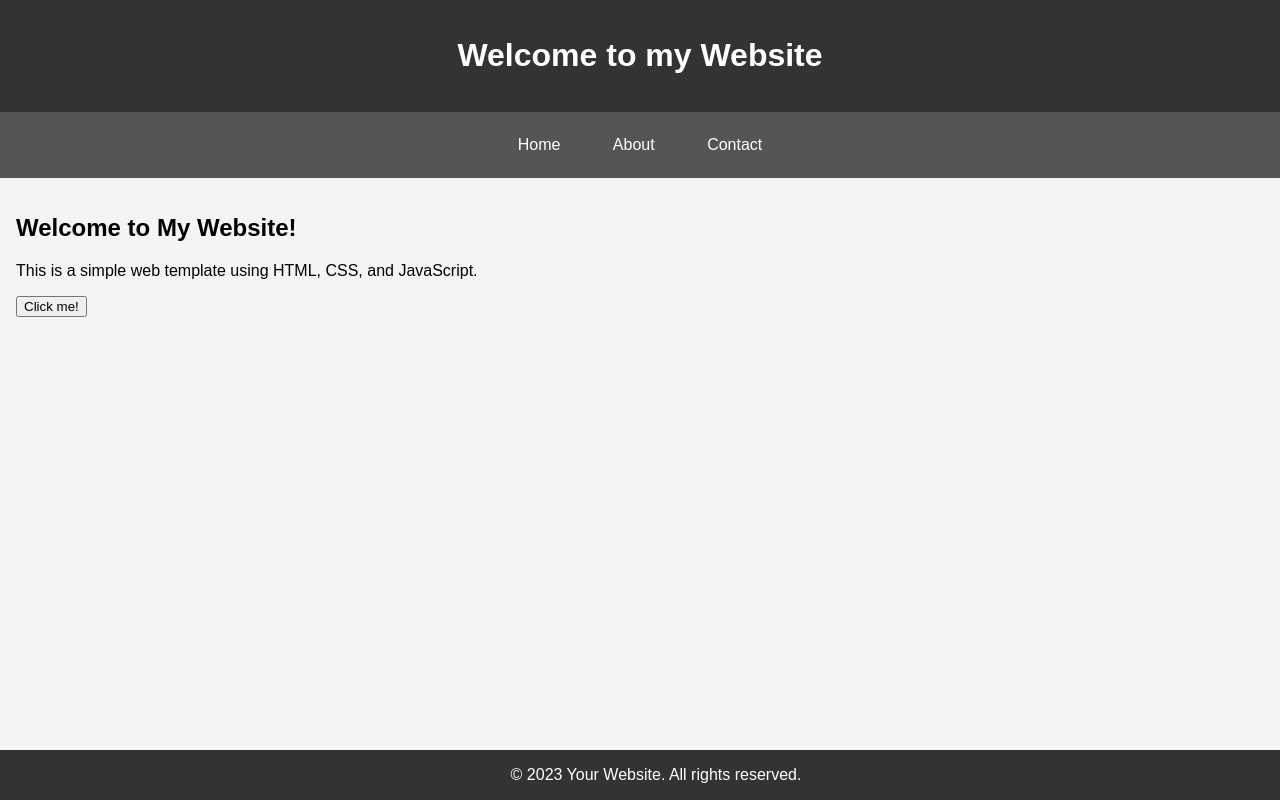
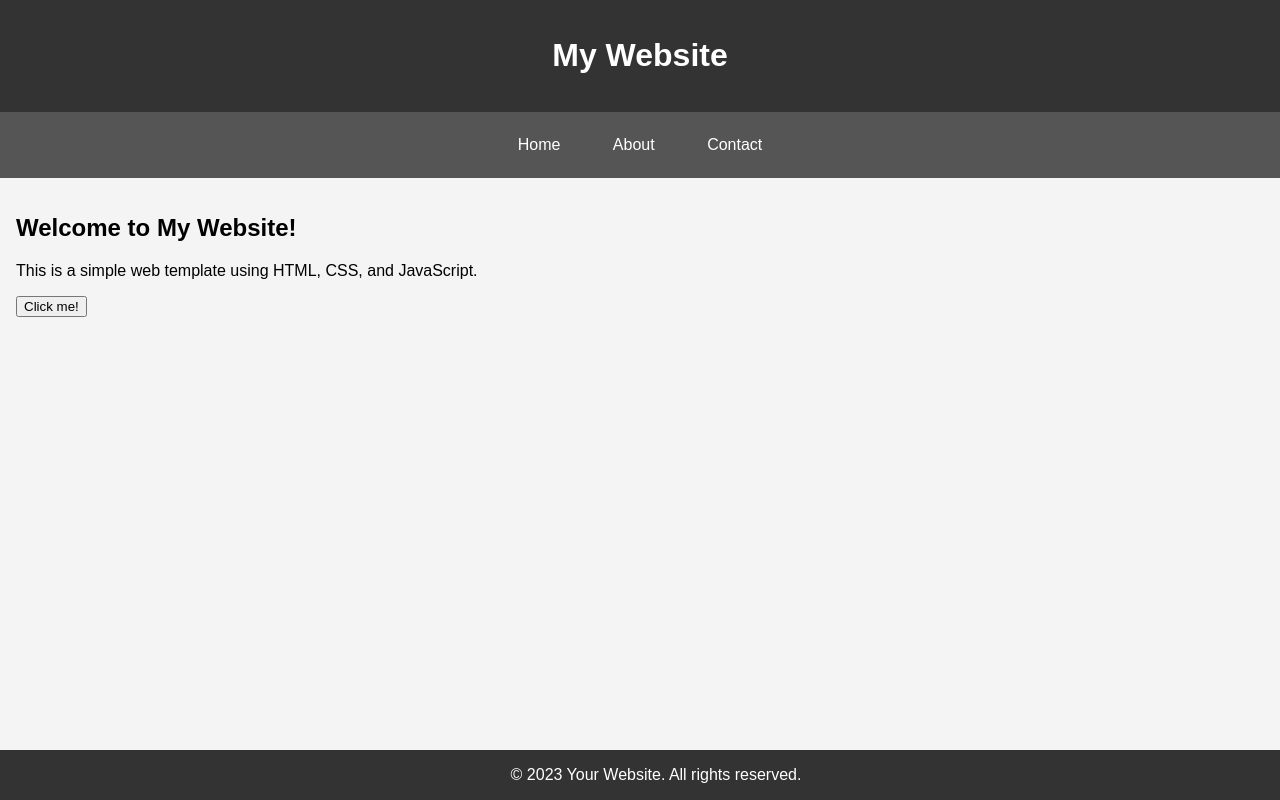
Before and after one commit to Fatikh930/terminaltask2, a plain HTML site: page index.html in a window 1280 px wide. Drawn offline with Linux system fonts and the light colour scheme.

Commit message:
Update index.html

```diff
--- a/index.html
+++ b/index.html
@@ -3,7 +3,7 @@
   <head>
     <meta charset="UTF-8" />
     <meta name="viewport" content="width=device-width, initial-scale=1.0" />
-    <title>Terinal task</title>
+    <title>Terminal task</title>
     <style>
       body {
         font-family: Arial, sans-serif;
@@ -50,7 +50,7 @@
   </head>
   <body>
     <header>
-      <h1>Welcome to my Website</h1>
+      <h1>My Website</h1>
     </header>
 
     <nav>
```
